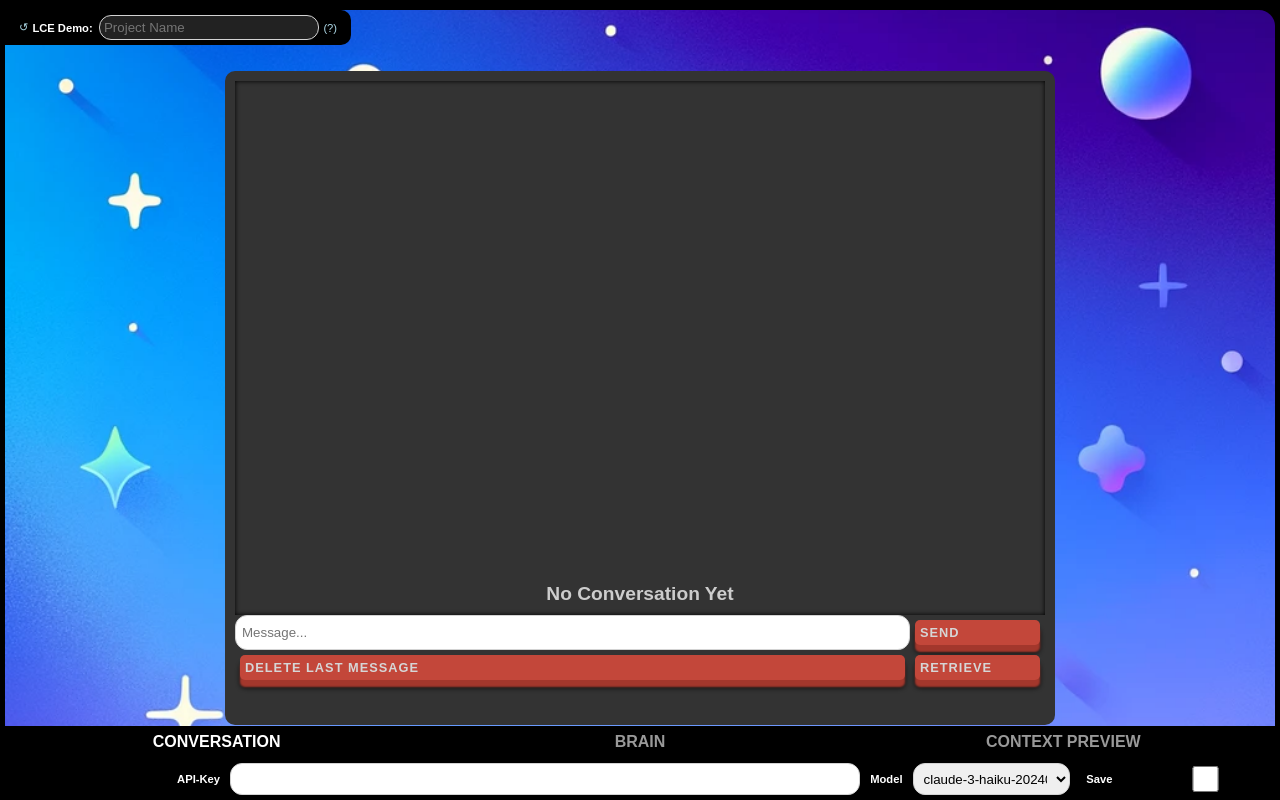
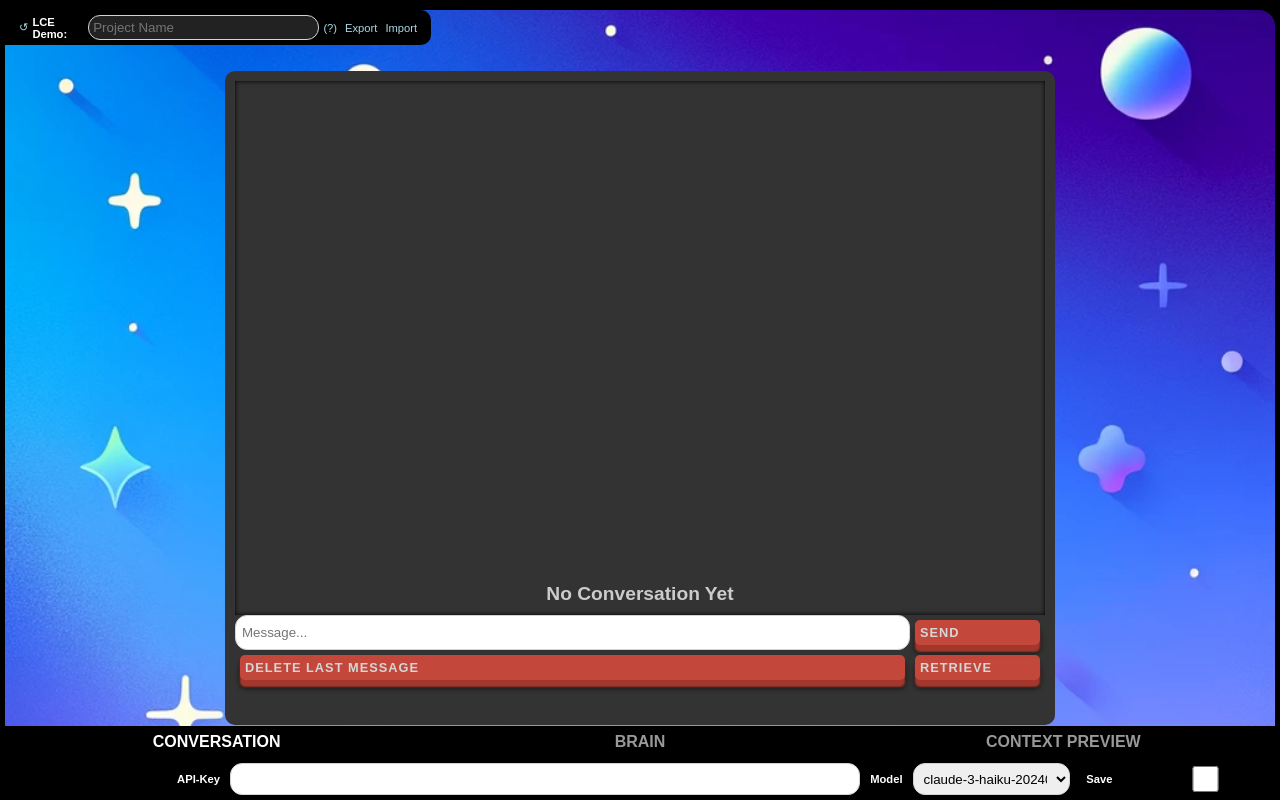
Before and after one commit to rolyataylor2/AI-Modular-Context, a website: page public/index.html in a window 1280 px wide. Drawn offline with Linux system fonts and the light colour scheme.

Commit message:
Added the ability to export/import entire brain

```diff
--- a/public/brain.js
+++ b/public/brain.js
@@ -1,4 +1,89 @@
-function saveBlock(blockElement) {
+function saveAllBlocks() {
+    var data = {
+        name: document.getElementById('BrainName').value || 'Untitled',
+        blocks:[]
+    }
+    if (data.name == 'Untitled') return alert('Please name your agent first...');
+    var blocks = document.querySelectorAll('#BrainGrid > div');
+    blocks.forEach(element=>{
+        data.blocks.push(saveBlock(element, false))
+    })
+
+     // Create a Blob object representing the JSON data
+     var json = JSON.stringify(data, null, 2);
+     var blob = new Blob([json], { type: 'application/json' });
+
+     // Create an anchor element and use the Blob URL as the href
+     var url = URL.createObjectURL(blob);
+     var a = document.createElement('a');
+     a.href = url;
+     a.download = `${data.name} - Entire Brain.json`; // Set the file name for the download
+
+     // Append the anchor to the body, trigger the download, and remove the anchor
+     document.body.appendChild(a);
+     a.click();
+     document.body.removeChild(a);
+
+     // Revoke the Blob URL to free up resources
+     URL.revokeObjectURL(url);
+}
+
+// Function to trigger file input
+function loadAllBlocks() {
+    const fileInput = document.getElementById('fileInput');
+    fileInput.click(); // Programmatically open the file dialog
+
+    // Once a file is selected, process it
+    fileInput.onchange = () => {
+        const file = fileInput.files[0];
+        if (file) {
+            // Create a FileReader to read the file
+            const reader = new FileReader();
+
+            // Setup the onload event to process the file once read
+            reader.onload = (e) => {
+                const content = e.target.result;
+
+                // Parse the JSON content
+                try {
+                    const jsonData = JSON.parse(content);
+                    // Assign Name
+                    document.getElementById('BrainName').value = jsonData.name;
+
+                    // Block By Block
+                    Array.from(document.querySelectorAll('#BrainGrid > div')).reverse().forEach(blockElement=>{
+                        // Take Data From The File
+                        var blockData = jsonData.blocks.pop();
+                        console.log(blockData)
+                        // Iterate all the data in the block data
+                        Object.keys(blockData).forEach(key => {
+                            const input = blockElement.querySelector(`[name="${key}"]`);
+                            if (input) {
+                                if (input.type === 'checkbox') {
+                                    input.checked = blockData[key]; // Update checkboxes
+                                    if (input.name == 'active' && input.checked)
+                                        blockElement.classList.add('active');
+                                } else {
+                                    input.value = blockData[key]; // Update other inputs
+                                }
+                            }
+                        });
+                    });
+
+                    fileInput.value = '';
+                } catch (error) {
+                    fileInput.value = '';
+                    console.error('Error parsing JSON', error);
+                }
+            };
+
+            // Read the file as text
+            reader.readAsText(file);
+        }
+    };
+}
+
+function saveBlock(blockElement, saveFile=true) {
     // Initialize an empty object to store input values
     var data = {};
 
@@ -17,7 +102,7 @@ function saveBlock(blockElement) {
 
     // Convert the data object to a JSON string
     var json = JSON.stringify(data, null, 2); // Pretty print the JSON
-
+    if (saveFile == false) return data;
     // Create a Blob object representing the JSON data
     var blob = new Blob([json], { type: 'application/json' });
 
--- a/public/index.html
+++ b/public/index.html
@@ -16,6 +16,9 @@
         <b>LCE Demo:</b>
         <input type="text" id="BrainName" placeholder="Project Name"/>
         <a href="/instructions.txt">(?)</a>
+        <a href="javascript:" onclick="saveAllBlocks()">Export</a>
+        <a href="javascript:" onclick="loadAllBlocks()">Import</a>
+
     </header>
     <nav>
         <div class="selected" onclick="openTab('Chat',this);">Conversation</div>
```
